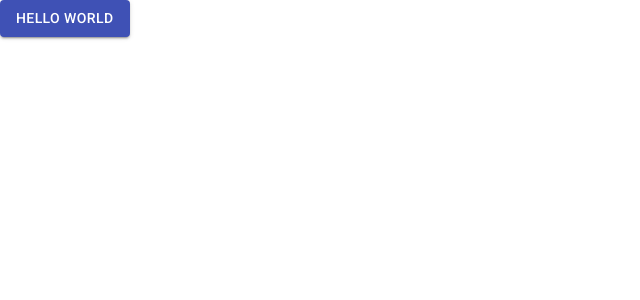
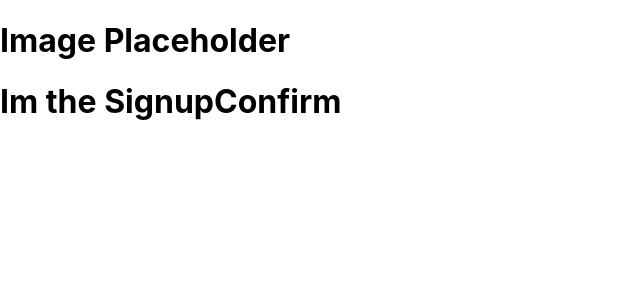
Before and after one commit to dock90/konek, a React (Create React App) app: page /auth/confirm in a window 1280 px wide. Shown: the top 300 px of the page, without its empty margins (0-640 px from the left). Built offline with nearby package versions, Linux system fonts and the light colour scheme.

Commit message:
Setup auth routes

```diff
--- a/package.json
+++ b/package.json
@@ -8,6 +8,7 @@
     "firebase": "^7.2.0",
     "react": "^16.10.2",
     "react-dom": "^16.10.2",
+    "react-router-dom": "^5.1.2",
     "react-scripts": "3.2.0",
     "styled-components": "^4.4.0"
   },
--- a/src/App.js
+++ b/src/App.js
@@ -1,12 +1,18 @@
 import React from 'react';
-import Button from '@material-ui/core/Button';
+import styled from 'styled-components';
 
-function App() {
-  return (
-    <Button variant="contained" color="primary">
-      Hello World
-    </Button>
-  );
-}
+// layout components
+import AuthLayout from './layouts/AuthLayout';
+import DashboardLayout from './layouts/DashboardLayout';
+
+const AppWrapper = styled.div`
+  margin: 0;
+  padding: 0;
+`;
+const authToken = false;
+
+const App = () => (
+  <AppWrapper>{authToken ? <DashboardLayout /> : <AuthLayout />}</AppWrapper>
+);
 
 export default App;
--- /dev/null
+++ b/src/layouts/AuthLayout.js
@@ -0,0 +1,23 @@
+import React from 'react';
+import { BrowserRouter as Router, Route, Redirect } from 'react-router-dom';
+
+// auth view components
+import Login from '../views/Auth/Login';
+import ResetPass from '../views/Auth/ResetPass';
+import Signup from '../views/Auth/Signup';
+import SignupConfirm from '../views/Auth/SignupConfirm';
+
+const AuthLayout = () => (
+  <Router>
+    <div>
+      <h1>Image Placeholder</h1>
+      <Route exact path="/" render={() => <Redirect to="/auth/login" />} />
+      <Route exact path="/auth/signup" component={Signup} />
+      <Route exact path="/auth/login" component={Login} />
+      <Route exact path="/auth/reset" component={ResetPass} />
+      <Route exact path="/auth/confirm" component={SignupConfirm} />
+    </div>
+  </Router>
+);
+
+export default AuthLayout;
--- /dev/null
+++ b/src/layouts/DashboardLayout.js
@@ -0,0 +1,14 @@
+import React from 'react';
+import { BrowserRouter as Router, Route, Redirect } from 'react-router-dom';
+
+const DashboardLayout = () => (
+  <Router>
+    <div>
+      <h1>Ill be the header</h1>
+      <h1>Ill be the sidebar</h1>
+      <h1>Ill be the body</h1>
+    </div>
+  </Router>
+);
+
+export default DashboardLayout;
--- /dev/null
+++ b/src/views/Auth/Login.js
@@ -0,0 +1,5 @@
+import React from 'react';
+
+const Login = () => <h1>Im the Login</h1>;
+
+export default Login;
--- /dev/null
+++ b/src/views/Auth/ResetPass.js
@@ -0,0 +1,5 @@
+import React from 'react';
+
+const ResetPass = () => <h1>Im the ResetPass</h1>;
+
+export default ResetPass;
--- /dev/null
+++ b/src/views/Auth/Signup.js
@@ -0,0 +1,5 @@
+import React from 'react';
+
+const Signup = () => <h1>Im the Signup</h1>;
+
+export default Signup;
--- /dev/null
+++ b/src/views/Auth/SignupConfirm.js
@@ -0,0 +1,5 @@
+import React from 'react';
+
+const SignupConfirm = () => <h1>Im the SignupConfirm</h1>;
+
+export default SignupConfirm;
```
Also changed, not shown: 1 other file (tests, documents, lock files or other folders).
